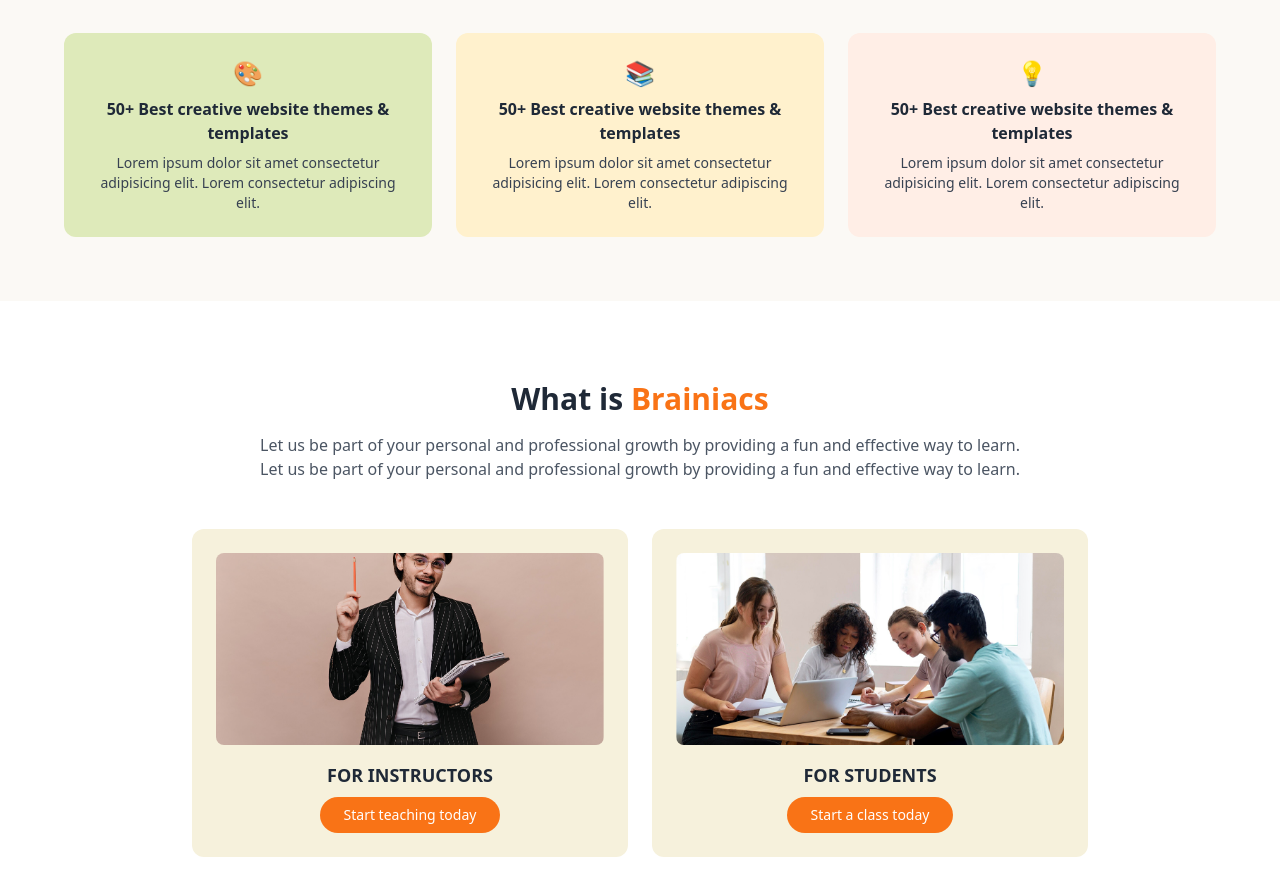
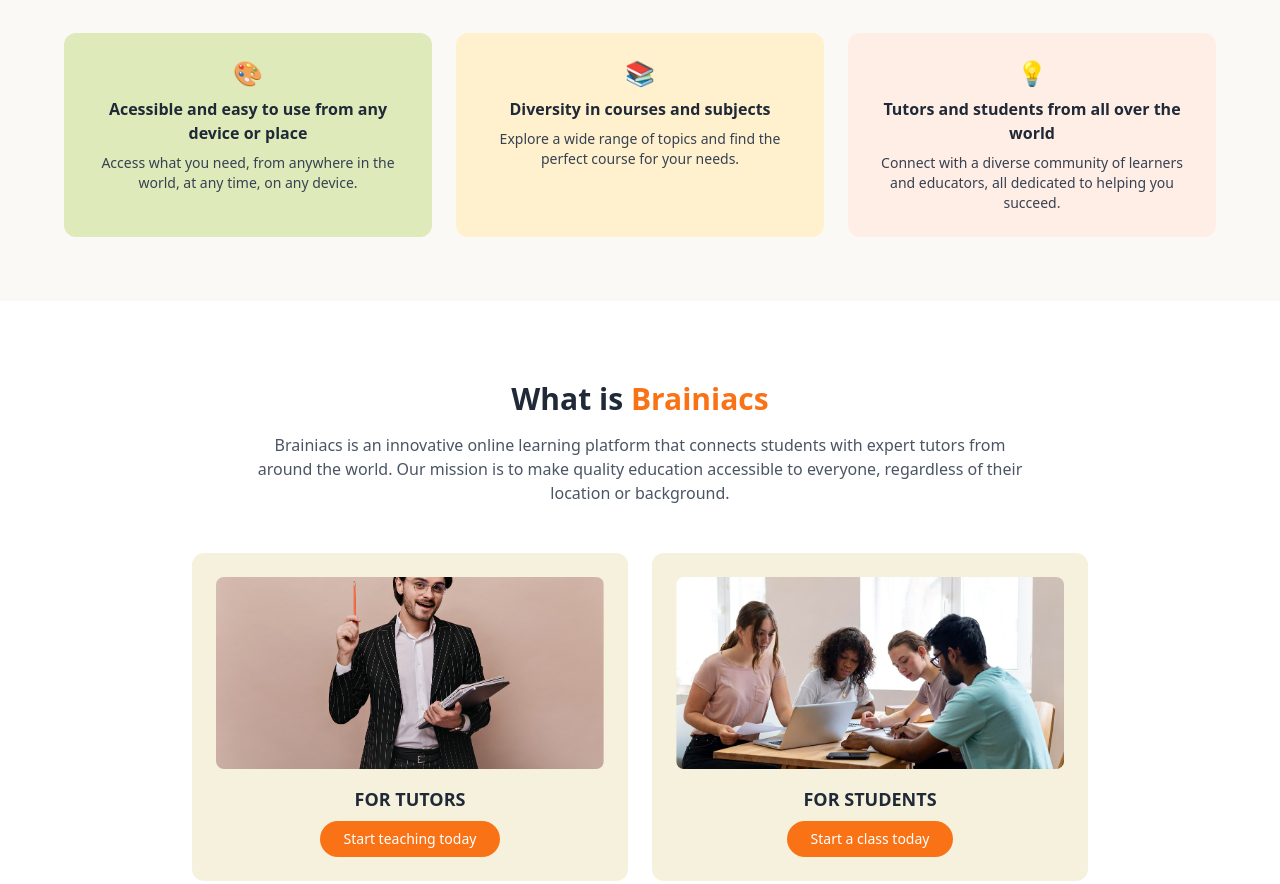
Before and after one commit to xbeatriz/brainiacs, a plain HTML site: page index.html in a window 1280 px wide. Shown: the part 1520-2404 px from the top of the page. Drawn offline with nearby package versions, Linux system fonts and the light colour scheme.

Commit message:
landing page changes

```diff
--- a/index.html
+++ b/index.html
@@ -109,31 +109,29 @@
         <div class="bg-[#DEEABA] rounded-xl p-6 text-center">
           <div class="text-2xl mb-2">🎨</div>
           <h3 class="font-semibold mb-2">
-            50+ Best creative website themes & templates
+            Acessible and easy to use from any device or place
           </h3>
           <p class="text-sm text-gray-700">
-            Lorem ipsum dolor sit amet consectetur adipisicing elit. Lorem
-            consectetur adipiscing elit.
+            Access what you need, from anywhere in the world, at any time, on
+            any device.
           </p>
         </div>
         <div class="bg-[#FFF1CD] rounded-xl p-6 text-center">
           <div class="text-2xl mb-2">📚</div>
-          <h3 class="font-semibold mb-2">
-            50+ Best creative website themes & templates
-          </h3>
+          <h3 class="font-semibold mb-2">Diversity in courses and subjects</h3>
           <p class="text-sm text-gray-700">
-            Lorem ipsum dolor sit amet consectetur adipisicing elit. Lorem
-            consectetur adipiscing elit.
+            Explore a wide range of topics and find the perfect course for your
+            needs.
           </p>
         </div>
         <div class="bg-[#FFEEE6] rounded-xl p-6 text-center">
           <div class="text-2xl mb-2">💡</div>
           <h3 class="font-semibold mb-2">
-            50+ Best creative website themes & templates
+            Tutors and students from all over the world
           </h3>
           <p class="text-sm text-gray-700">
-            Lorem ipsum dolor sit amet consectetur adipisicing elit. Lorem
-            consectetur adipiscing elit.
+            Connect with a diverse community of learners and educators, all
+            dedicated to helping you succeed.
           </p>
         </div>
       </div>
@@ -146,9 +144,10 @@
           What is <span class="text-orange-500">Brainiacs</span>
         </h2>
         <p class="text-gray-600 mt-4 max-w-3xl mx-auto">
-          Let us be part of your personal and professional growth by providing a
-          fun and effective way to learn. Let us be part of your personal and
-          professional growth by providing a fun and effective way to learn.
+          Brainiacs is an innovative online learning platform that connects
+          students with expert tutors from around the world. Our mission is to
+          make quality education accessible to everyone, regardless of their
+          location or background.
         </p>
       </div>
 
@@ -163,7 +162,7 @@
             class="rounded-lg mb-4 mx-auto h-48 object-cover w-full"
           />
           <h3 class="font-bold text-lg mb-2 uppercase text-gray-800">
-            For Instructors
+            For Tutors
           </h3>
           <button
             data-btn
@@ -226,13 +225,12 @@
             you can do with <span class="text-orange-500">Brainiacs</span>
           </h2>
           <p class="text-gray-600 mb-4 text-sm">
-            It is a long established fact that a reader will be distracted by
-            the readable content of a page when looking at its layout.
+            Experience interactive lessons, real-time feedback, and a supportive
+            community, all from the comfort of your home.
           </p>
           <p class="text-gray-600 mb-6 text-sm">
-            A domain name is one of the first steps to establishing your brand.
-            Secure a consistent brand image with a domain name that matches your
-            business.
+            Join a community of learners and educators who are passionate about
+            making a difference.
           </p>
           <button data-btn data-color="orange" data-href="/html/courses.html">
             Start a class today
```
